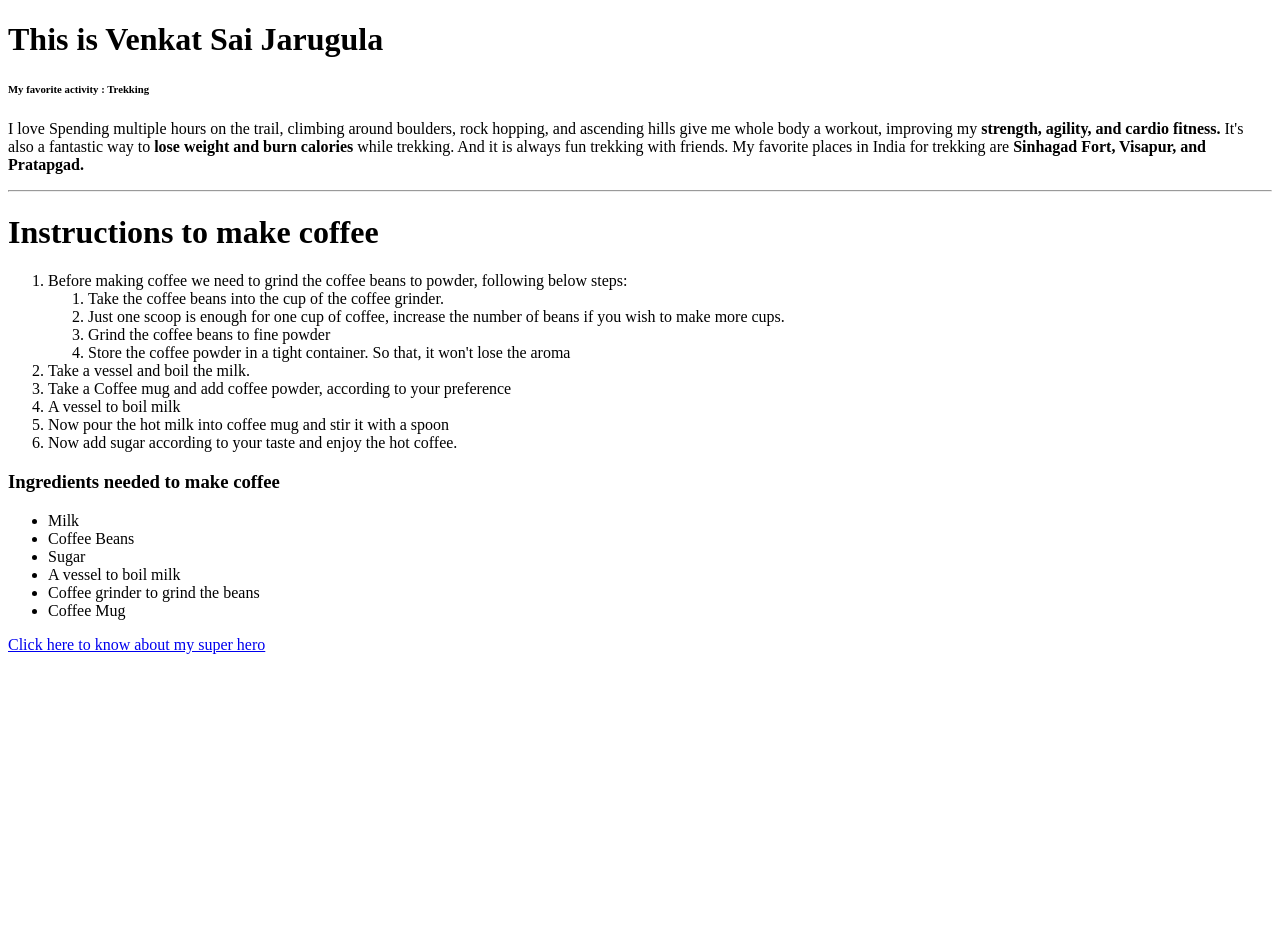
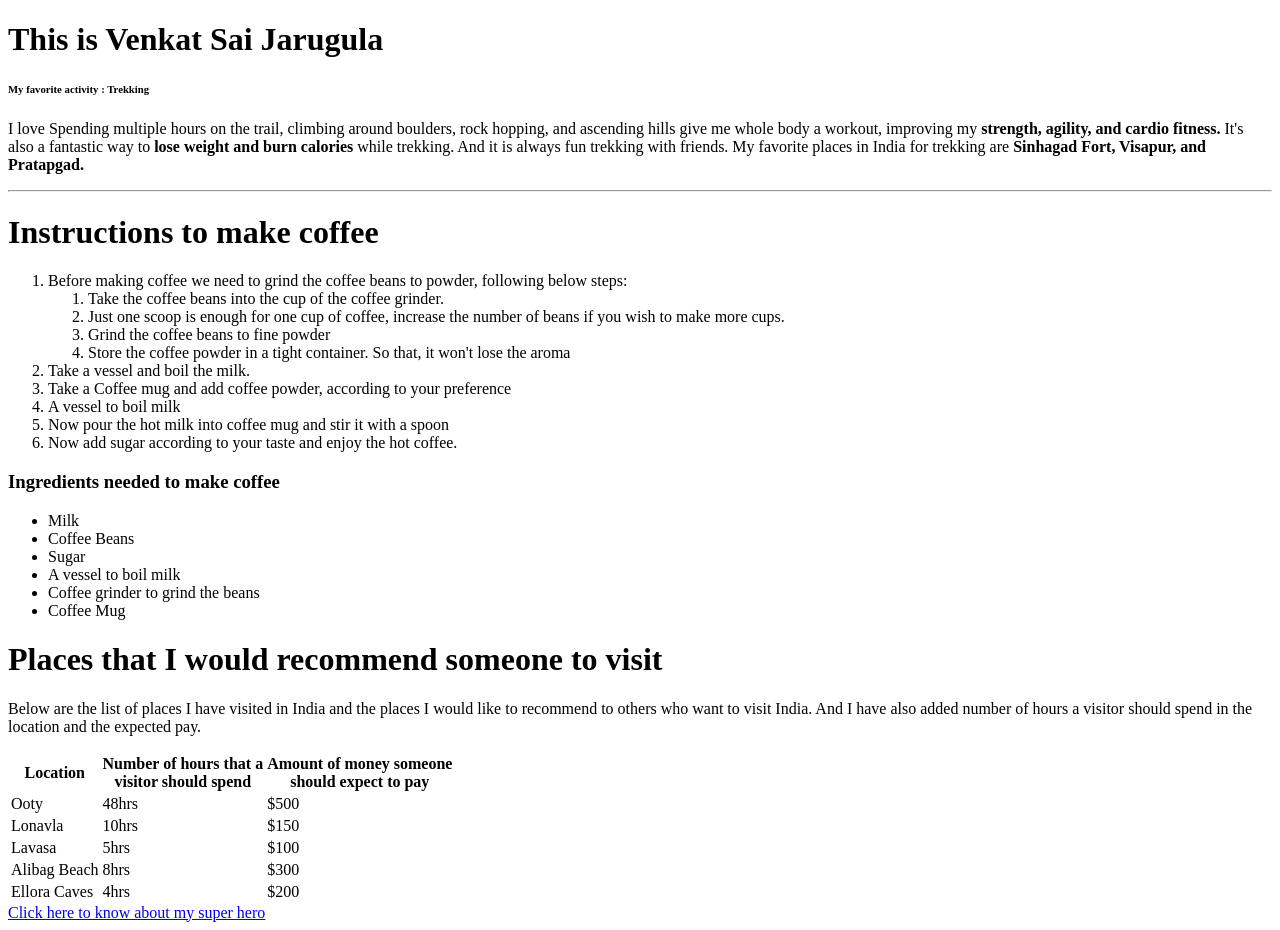
Before and after one commit to 44-563-Web-Apps-S21/webapps-s21-assignment-3-jarugulavenkat7, a plain HTML site: page index.html in a window 1280 px wide. Before the commit the page ends 800 px from the top, so only its background shows below. Drawn offline with Linux system fonts and the light colour scheme.

Commit message:
Added the locations table to index.html

```diff
--- a/index.html
+++ b/index.html
@@ -39,6 +39,45 @@
             <li> Coffee grinder to grind the beans </li>
             <li> Coffee Mug </li>
         </ul>
+        <h1> Places that I would recommend someone to visit </h1>
+
+        <p>Below are the list of places I have visited in India and the places I would like to recommend
+            to others who want to visit India. And I have also added number of hours a visitor should
+            spend in the location and the expected pay.</p>
+
+        <table>
+            <tr>
+                <th> Location </th>
+                <th> Number of hours that a<br> visitor should spend </th>
+                <th> Amount of money someone<br> should expect to pay </th>
+            </tr>
+            <tr>
+                <td> Ooty </td>
+                <td> 48hrs </td>
+                <td> $500 </td>
+            </tr>
+            <tr>
+                <td> Lonavla </td>
+                <td> 10hrs </td>
+                <td> $150 </td>
+            </tr>
+            <tr>
+                <td> Lavasa </td>
+                <td> 5hrs </td>
+                <td> $100 </td>
+            </tr>
+            <tr>
+                <td> Alibag Beach </td>
+                <td> 8hrs </td>
+                <td> $300 </td>
+            </tr>
+            <tr>
+                <td> Ellora Caves </td>
+                <td> 4hrs </td>
+                <td> $200 </td>
+            </tr>
+        </table>
+
         <a href="aboutme.html">Click here to know about my super hero</a>
     </body>
 </html>
```
